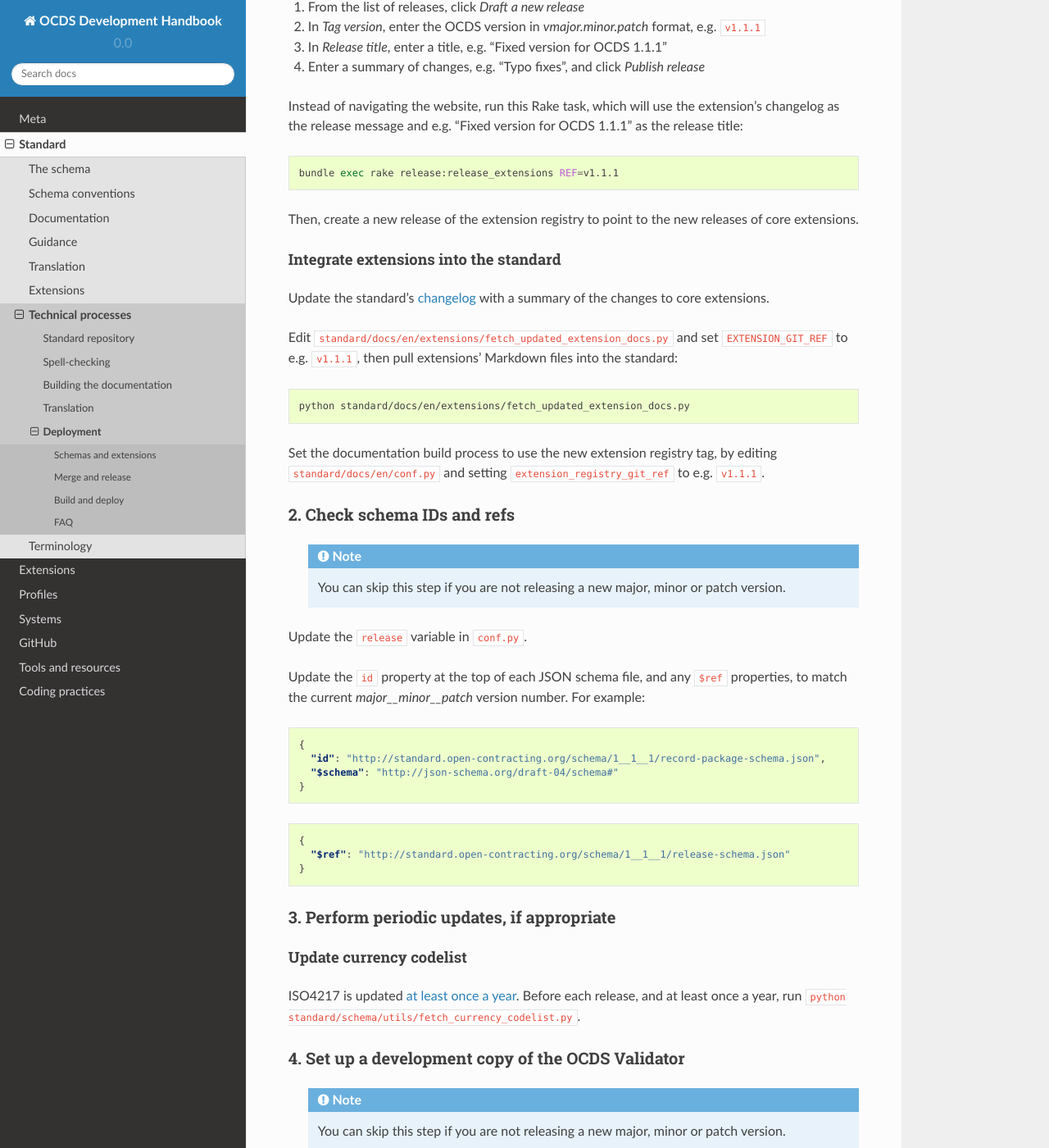
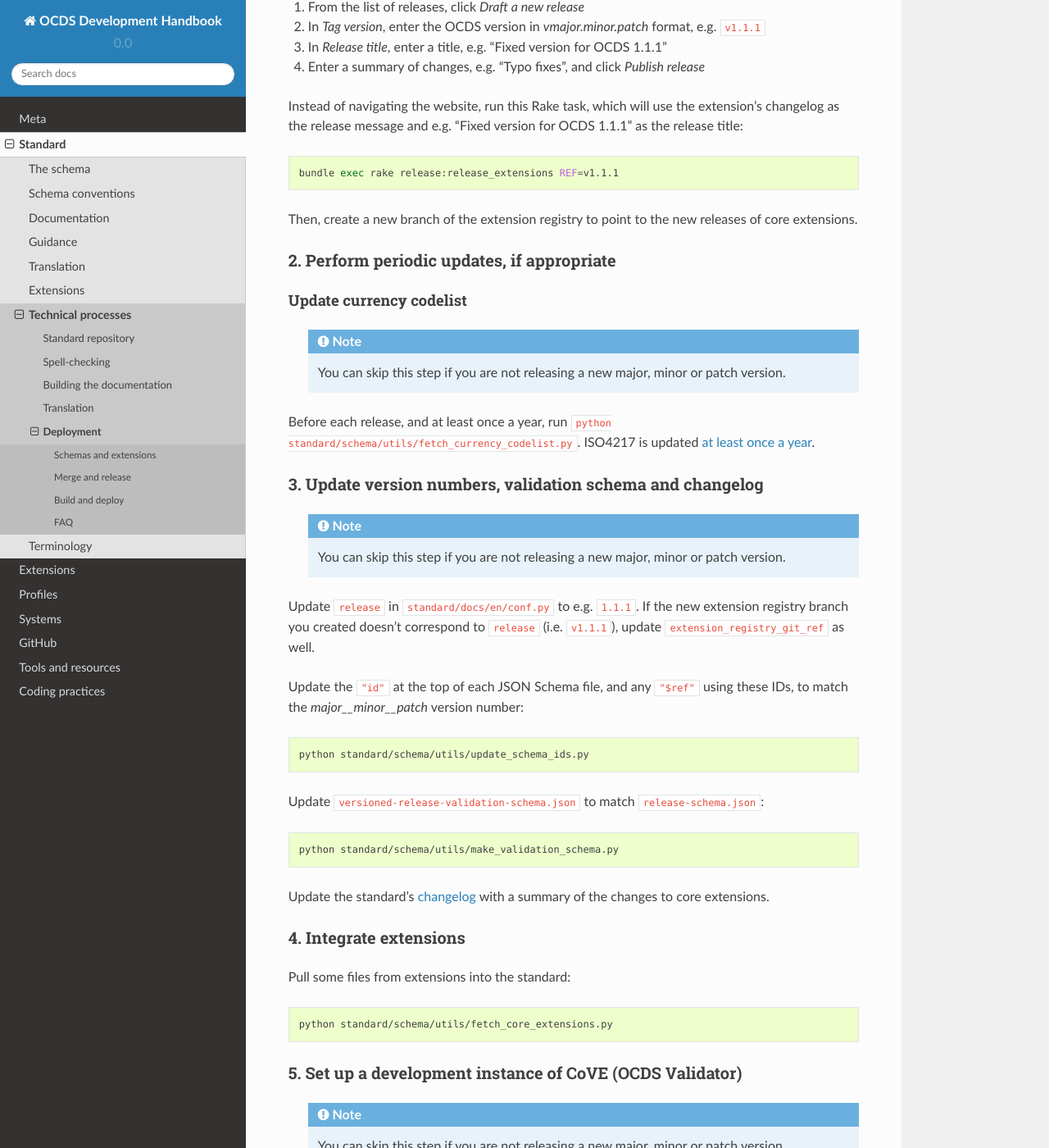
Before and after one commit to open-contracting/standard-development-handbook, a Sphinx documentation site: the page built from docs/standard/technical/deployment.md, in a window 1280 px wide and 1400 px high, scrolled down 1485 px. Shown: the whole window at 82% size. Built offline with Sphinx 7.4.7 and the Read the Docs theme 2.0.0, drawn with Linux system fonts in a browser that asks for light colours; some of the changed text lies outside the part shown.

Commit message:
Update instructions to match new deployment scripts

````diff
--- a/docs/standard/technical/deployment.md
+++ b/docs/standard/technical/deployment.md
@@ -10,14 +10,7 @@ For changes to the theme only, start from [Build](#build).
 
 ## Schemas and extensions
 
-### 1. Pin extensions
-
-```eval_rst
-  .. note::
-    You can skip this step if you are not releasing a new major, minor or patch version.
-```
-
-Each release of the standard should pin to specific versions of each [core extension](http://standard.open-contracting.org/latest/en/extensions/#core-extensions). Community extensions are not pinned. The steps are:
+### 1. Review extensions
 
 #### Review pull requests and recent changes
 
@@ -52,6 +45,13 @@ bundle exec rake release:review_extensions
 
 #### Create new releases of core extensions
 
+```eval_rst
+  .. note::
+    You can skip this step if you are not releasing a new major, minor or patch version.
+```
+
+Each release of the standard should pin to specific versions of each [core extension](http://standard.open-contracting.org/latest/en/extensions/#core-extensions). Community extensions are not pinned.
+
 For each *core* extension:
 
 1. From the list of releases, click *Draft a new release*
@@ -65,70 +65,58 @@ Instead of navigating the website, run this Rake task, which will use the extens
 bundle exec rake release:release_extensions REF=v1.1.1
 ```
 
-Then, create a new release of the extension registry to point to the new releases of core extensions.
+Then, create a new branch of the extension registry to point to the new releases of core extensions.
 
-#### Integrate extensions into the standard
+### 2. Perform periodic updates, if appropriate
 
-Update the standard's [changelog](http://standard.open-contracting.org/latest/en/schema/changelog/#changelog) with a summary of the changes to core extensions.
-
-Edit `standard/docs/en/extensions/fetch_updated_extension_docs.py` and set `EXTENSION_GIT_REF` to e.g. `v1.1.1`, then pull extensions' Markdown files into the standard:
-
-```bash
-python standard/docs/en/extensions/fetch_updated_extension_docs.py
-```
-
-Set the documentation build process to use the new extension registry tag, by editing `standard/docs/en/conf.py` and setting `extension_registry_git_ref` to e.g. `v1.1.1`.
-
-### 2. Check schema IDs and refs
+#### Update currency codelist
 
 ```eval_rst
   .. note::
     You can skip this step if you are not releasing a new major, minor or patch version.
 ```
 
-Update the `release` variable in `conf.py`.
+Before each release, and at least once a year, run `python standard/schema/utils/fetch_currency_codelist.py`. ISO4217 is updated [at least once a year](https://github.com/open-contracting/standard/pull/607#issuecomment-339093306).
 
-Update the `id` property at the top of each JSON schema file, and any `$ref` properties, to match the current *major__minor__patch* version number. For example:
-
-```json
-{
-  "id": "http://standard.open-contracting.org/schema/1__1__1/record-package-schema.json",
-  "$schema": "http://json-schema.org/draft-04/schema#"
-}
-```
-
-```json
-{
-  "$ref": "http://standard.open-contracting.org/schema/1__1__1/release-schema.json"
-}
-```
-
-### 3. Perform periodic updates, if appropriate
-
-#### Update currency codelist
-
-ISO4217 is updated [at least once a year](https://github.com/open-contracting/standard/pull/607#issuecomment-339093306). Before each release, and at least once a year, run `python standard/schema/utils/fetch_currency_codelist.py`.
-
-### 4. Set up a development copy of the OCDS Validator
+### 3. Update version numbers, validation schema and changelog
 
 ```eval_rst
   .. note::
     You can skip this step if you are not releasing a new major, minor or patch version.
 ```
 
-Set up a development instance of Cove using the new schema, and run tests against it.
+Update `release` in `standard/docs/en/conf.py` to e.g. `1.1.1`. If the new extension registry branch you created doesn't correspond to `release` (i.e. `v1.1.1`), update `extension_registry_git_ref` as well.
 
-### 5. Make the validation schema
+Update the `"id"` at the top of each JSON Schema file, and any `"$ref"` using these IDs, to match the *major__minor__patch* version number:
+
+```bash
+python standard/schema/utils/update_schema_ids.py
+```
+
+Update `versioned-release-validation-schema.json` to match `release-schema.json`:
+
+```shell
+python standard/schema/utils/make_validation_schema.py
+```
+
+Update the standard's [changelog](http://standard.open-contracting.org/latest/en/schema/changelog/#changelog) with a summary of the changes to core extensions.
+
+### 4. Integrate extensions
+
+Pull some files from extensions into the standard:
+
+```bash
+python standard/schema/utils/fetch_core_extensions.py
+```
+
+### 5. Set up a development instance of CoVE (OCDS Validator)
 
 ```eval_rst
   .. note::
     You can skip this step if you are not releasing a new major, minor or patch version.
 ```
 
-The _versioned-release-validation-schema.json_ file exists for validation of versioned releases.
-
-1. Update `standard/schema/utils/make_validation_schema.py` to refer to the correct version number (line 99).
-1. Run `python standard/schema/utils/make_validation_schema.py`
+Set up a development instance of CoVE using the new schema, and run tests against it.
 
 ## Merge and release
 
@@ -239,7 +227,7 @@ For a new live version, you will need to edit:
 * [version switcher](https://github.com/OpenDataServices/opendataservices-deploy/blob/master/salt/ocds-docs/includes/version-options.html)
 * [dev](https://github.com/OpenDataServices/opendataservices-deploy/blob/master/salt/ocds-docs/includes/banner_dev.html) and [old](https://github.com/OpenDataServices/opendataservices-deploy/blob/master/salt/ocds-docs/includes/banner_old.html) banners
 
-### 6. Update the OCDS validator
+### 6. Update the live CoVE deployment (OCDS Validator)
 
 ```eval_rst
   .. note::
````
